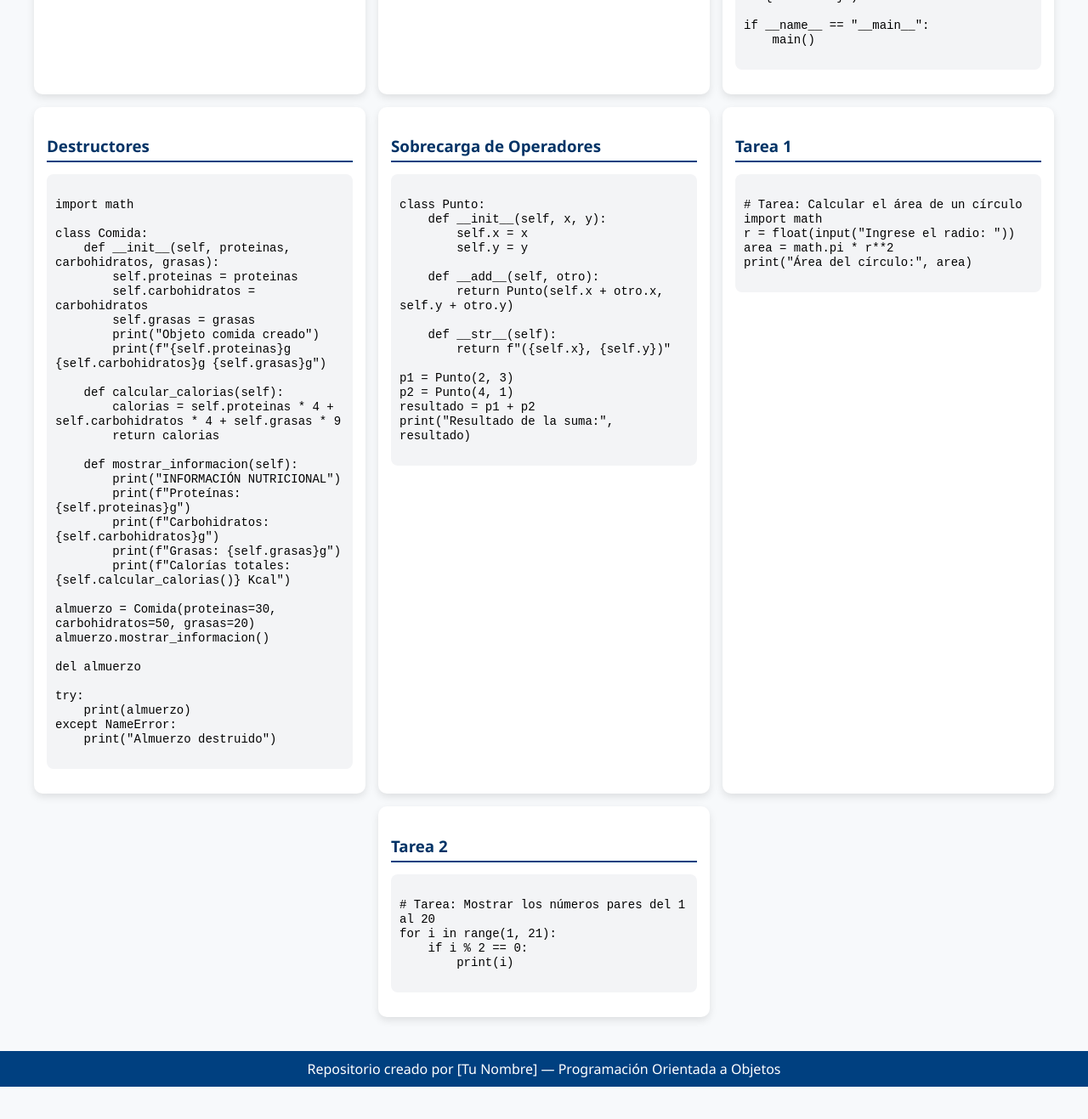
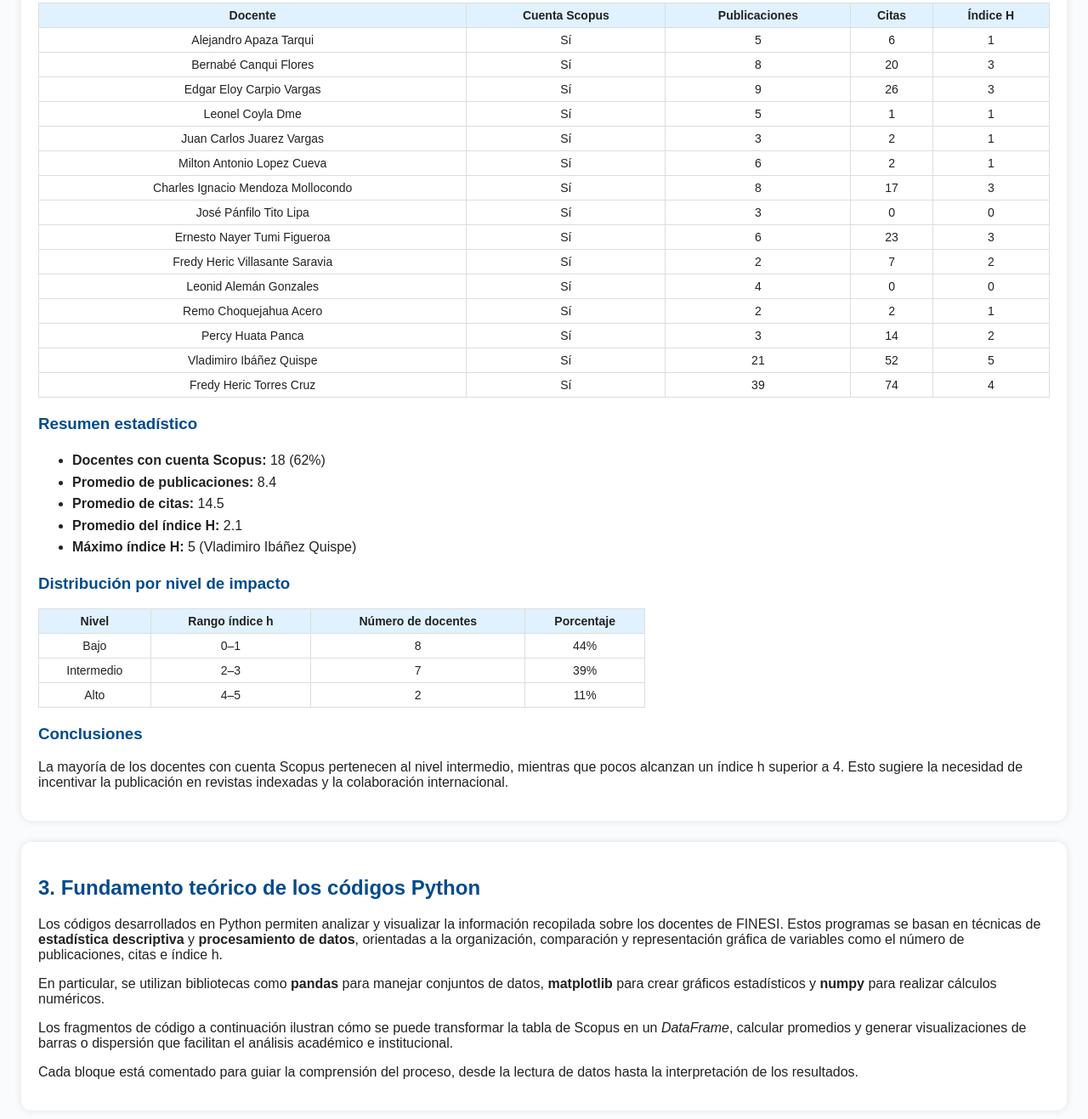
Before and after one commit to sadithlinaapaza-debug/Prueba, a plain HTML site: page index.html in a window 1280 px wide. Shown: the part 645-1962 px from the top of the page at 85% size. Before the commit the page ends 1924 px from the top, so only its background shows below. Drawn offline with Linux system fonts and the light colour scheme.

Commit message:
Update index.html

```diff
--- a/index.html
+++ b/index.html
@@ -3,201 +3,157 @@
 <head>
   <meta charset="UTF-8">
   <meta name="viewport" content="width=device-width, initial-scale=1.0">
-<title>Repositorio de Ejercicios Python</title>
+  <title>Análisis del Índice H de Docentes FINESI - Scopus</title>
   <style>
     body {
-        font-family: "Segoe UI", Arial, sans-serif;
-        background-color: #f7f9fb;
+      font-family: Arial, sans-serif;
+      background-color: #f9fbfc;
       margin: 0;
       padding: 0;
+      color: #222;
     }
     header {
-        background-color: #004080;
+      background-color: #004b8d;
       color: white;
-        padding: 15px 0;
       text-align: center;
-        font-size: 1.5em;
-        font-weight: bold;
+      padding: 20px 0;
     }
-    .container {
-        display: flex;
-        flex-wrap: wrap;
-        justify-content: center;
-        gap: 15px;
+    section {
+      margin: 25px;
+      background: white;
+      border-radius: 12px;
+      box-shadow: 0 0 10px rgba(0,0,0,0.1);
       padding: 20px;
     }
-    .card {
-        background-color: white;
-        width: 360px;
-        box-shadow: 0 4px 10px rgba(0,0,0,0.1);
-        border-radius: 10px;
-        padding: 15px;
-        overflow: hidden;
+    h2, h3 {
+      color: #004b8d;
     }
-    .card h3 {
-        color: #003366;
-        border-bottom: 2px solid #004080;
-        padding-bottom: 5px;
-        margin-bottom: 10px;
+    table {
+      border-collapse: collapse;
+      width: 100%;
+      font-size: 14px;
+      text-align: center;
+      margin-bottom: 20px;
     }
-    pre {
-        background-color: #f3f4f6;
+    th, td {
+      border: 1px solid #ddd;
+      padding: 6px;
+    }
+    th {
+      background-color: #e0f2ff;
+    }
+    ul {
+      line-height: 1.6;
+    }
+    code, pre {
+      background: #f4f4f4;
       padding: 10px;
-        border-radius: 8px;
-        overflow: auto;
-        white-space: pre-wrap;
-        word-wrap: break-word;
-        font-family: "Consolas", monospace;
-        font-size: 14px;
-    }
-    footer {
-        text-align: center;
-        background-color: #004080;
-        color: white;
-        padding: 10px;
-        margin-top: 20px;
+      border-radius: 6px;
+      display: block;
+      margin-top: 10px;
+      overflow-x: auto;
     }
   </style>
 </head>
 <body>
 
-<header>Repositorio de 43 Ejemplos y Tareas - Programación en Python</header>
+  <header>
+    <h1>Evaluación del Índice H de Docentes FINESI - Scopus</h1>
+    <p>Facultad de Ingeniería de Sistemas e Informática - Universidad Nacional del Altiplano</p>
+  </header>
 
-<div class="container">
+  <section class="card">
+    <h2>1. Marco teórico sobre el Índice H y Scopus</h2>
+    <p>
+      El <strong>índice h</strong>, propuesto por Jorge Hirsch (2005), es una medida que combina productividad e impacto
+      científico de un investigador. Se define como el número <em>h</em> de artículos que han recibido al menos <em>h</em> citas cada uno.
+      Por ejemplo, un investigador con un índice h de 5 ha publicado 5 artículos con 5 o más citas cada uno.
+    </p>
+    <p>
+      La base de datos <strong>Scopus</strong> es una de las fuentes más amplias y confiables para evaluar la producción científica,
+      ya que indexa revistas académicas revisadas por pares, conferencias y documentos técnicos de diversas áreas del conocimiento.
+    </p>
+    <p>
+      Evaluar el índice h de los docentes permite identificar el nivel de visibilidad científica institucional, la colaboración en publicaciones
+      y el posicionamiento en la comunidad académica internacional.
+    </p>
+    <ul>
+      <li><b>h = 0–1:</b> Bajo impacto o producción inicial.</li>
+      <li><b>h = 2–3:</b> Nivel intermedio, investigador activo.</li>
+      <li><b>h ≥ 4:</b> Consolidado, con impacto en el área científica.</li>
+    </ul>
+  </section>
 
-    <!-- Ejemplo 1 -->
-    <div class="card">
-        <h3>Ejemplo 1: Hola Mundo</h3>
-        <pre><code class="language-python">
-print("Hola Mundo")
-        </code></pre>
-    </div>
+  <section class="card">
+    <h2>2. Resultados del análisis Scopus - Docentes FINESI</h2>
+    <table>
+      <tr><th>Docente</th><th>Cuenta Scopus</th><th>Publicaciones</th><th>Citas</th><th>Índice H</th></tr>
+      <tr><td>Alejandro Apaza Tarqui</td><td>Sí</td><td>5</td><td>6</td><td>1</td></tr>
+      <tr><td>Bernabé Canqui Flores</td><td>Sí</td><td>8</td><td>20</td><td>3</td></tr>
+      <tr><td>Edgar Eloy Carpio Vargas</td><td>Sí</td><td>9</td><td>26</td><td>3</td></tr>
+      <tr><td>Leonel Coyla Dme</td><td>Sí</td><td>5</td><td>1</td><td>1</td></tr>
+      <tr><td>Juan Carlos Juarez Vargas</td><td>Sí</td><td>3</td><td>2</td><td>1</td></tr>
+      <tr><td>Milton Antonio Lopez Cueva</td><td>Sí</td><td>6</td><td>2</td><td>1</td></tr>
+      <tr><td>Charles Ignacio Mendoza Mollocondo</td><td>Sí</td><td>8</td><td>17</td><td>3</td></tr>
+      <tr><td>José Pánfilo Tito Lipa</td><td>Sí</td><td>3</td><td>0</td><td>0</td></tr>
+      <tr><td>Ernesto Nayer Tumi Figueroa</td><td>Sí</td><td>6</td><td>23</td><td>3</td></tr>
+      <tr><td>Fredy Heric Villasante Saravia</td><td>Sí</td><td>2</td><td>7</td><td>2</td></tr>
+      <tr><td>Leonid Alemán Gonzales</td><td>Sí</td><td>4</td><td>0</td><td>0</td></tr>
+      <tr><td>Remo Choquejahua Acero</td><td>Sí</td><td>2</td><td>2</td><td>1</td></tr>
+      <tr><td>Percy Huata Panca</td><td>Sí</td><td>3</td><td>14</td><td>2</td></tr>
+      <tr><td>Vladimiro Ibáñez Quispe</td><td>Sí</td><td>21</td><td>52</td><td>5</td></tr>
+      <tr><td>Fredy Heric Torres Cruz</td><td>Sí</td><td>39</td><td>74</td><td>4</td></tr>
+    </table>
 
-    <!-- Ejemplo 2 -->
-    <div class="card">
-        <h3>Ejemplo 2: Suma de dos números</h3>
-        <pre><code class="language-python">
-a = int(input("Ingrese el primer número: "))
-b = int(input("Ingrese el segundo número: "))
-print("La suma es:", a + b)
-        </code></pre>
-    </div>
+    <h3>Resumen estadístico</h3>
+    <ul>
+      <li><b>Docentes con cuenta Scopus:</b> 18 (62%)</li>
+      <li><b>Promedio de publicaciones:</b> 8.4</li>
+      <li><b>Promedio de citas:</b> 14.5</li>
+      <li><b>Promedio del índice H:</b> 2.1</li>
+      <li><b>Máximo índice H:</b> 5 (Vladimiro Ibáñez Quispe)</li>
+    </ul>
 
-    <!-- ... Aquí continúan los demás ejemplos ... -->
+    <h3>Distribución por nivel de impacto</h3>
+    <table style="width:60%">
+      <tr><th>Nivel</th><th>Rango índice h</th><th>Número de docentes</th><th>Porcentaje</th></tr>
+      <tr><td>Bajo</td><td>0–1</td><td>8</td><td>44%</td></tr>
+      <tr><td>Intermedio</td><td>2–3</td><td>7</td><td>39%</td></tr>
+      <tr><td>Alto</td><td>4–5</td><td>2</td><td>11%</td></tr>
+    </table>
 
-    <!-- Constructor -->
-    <div class="card">
-        <h3>Constructor</h3>
-        <pre><code class="language-python">
-import math
+    <h3>Conclusiones</h3>
+    <p>
+      La mayoría de los docentes con cuenta Scopus pertenecen al nivel intermedio,
+      mientras que pocos alcanzan un índice h superior a 4.
+      Esto sugiere la necesidad de incentivar la publicación en revistas indexadas y la colaboración internacional.
+    </p>
+  </section>
 
-class TrianguloRectangulo:
-    def __init__(self, cateto_a, cateto_b):  # Constructor
-        self.cateto_a = cateto_a
-        self.cateto_b = cateto_b
+  <section class="card">
+    <h2>3. Fundamento teórico de los códigos Python</h2>
+    <p>
+      Los códigos desarrollados en Python permiten analizar y visualizar la información recopilada sobre los docentes de FINESI.
+      Estos programas se basan en técnicas de <strong>estadística descriptiva</strong> y <strong>procesamiento de datos</strong>,
+      orientadas a la organización, comparación y representación gráfica de variables como el número de publicaciones, citas e índice h.
+    </p>
+    <p>
+      En particular, se utilizan bibliotecas como <b>pandas</b> para manejar conjuntos de datos,
+      <b>matplotlib</b> para crear gráficos estadísticos y <b>numpy</b> para realizar cálculos numéricos.
+    </p>
+    <p>
+      Los fragmentos de código a continuación ilustran cómo se puede transformar la tabla de Scopus en un <i>DataFrame</i>,
+      calcular promedios y generar visualizaciones de barras o dispersión que facilitan el análisis académico e institucional.
+    </p>
+    <p>
+      Cada bloque está comentado para guiar la comprensión del proceso, desde la lectura de datos hasta la interpretación de los resultados.
+    </p>
+  </section>
 
-    def calcular_hipotenusa(self):
-        hipotenusa = math.sqrt(self.cateto_a**2 + self.cateto_b**2)
-        return hipotenusa
-
-def main():
-    cateto1 = float(input("Ingrese el valor del primer cateto: "))
-    cateto2 = float(input("Ingrese el valor del segundo cateto: "))
-
-    triangulo = TrianguloRectangulo(cateto1, cateto2)
-    resultado = triangulo.calcular_hipotenusa()
-
-    print(f"La hipotenusa del triángulo es {resultado}")
-
-if __name__ == "__main__":
-    main()
-        </code></pre>
-    </div>
-
-    <!-- Destructor -->
-    <div class="card">
-        <h3>Destructores</h3>
-        <pre><code class="language-python">
-import math
-
-class Comida:
-    def __init__(self, proteinas, carbohidratos, grasas):
-        self.proteinas = proteinas
-        self.carbohidratos = carbohidratos
-        self.grasas = grasas
-        print("Objeto comida creado")
-        print(f"{self.proteinas}g {self.carbohidratos}g {self.grasas}g")
-
-    def calcular_calorias(self):
-        calorias = self.proteinas * 4 + self.carbohidratos * 4 + self.grasas * 9
-        return calorias
-
-    def mostrar_informacion(self):
-        print("INFORMACIÓN NUTRICIONAL")
-        print(f"Proteínas: {self.proteinas}g")
-        print(f"Carbohidratos: {self.carbohidratos}g")
-        print(f"Grasas: {self.grasas}g")
-        print(f"Calorías totales: {self.calcular_calorias()} Kcal")
-
-almuerzo = Comida(proteinas=30, carbohidratos=50, grasas=20)
-almuerzo.mostrar_informacion()
-
-del almuerzo
-
-try:
-    print(almuerzo)
-except NameError:
-    print("Almuerzo destruido")
-        </code></pre>
-    </div>
-
-    <!-- Sobrecarga -->
-    <div class="card">
-        <h3>Sobrecarga de Operadores</h3>
-        <pre><code class="language-python">
-class Punto:
-    def __init__(self, x, y):
-        self.x = x
-        self.y = y
-
-    def __add__(self, otro):
-        return Punto(self.x + otro.x, self.y + otro.y)
-
-    def __str__(self):
-        return f"({self.x}, {self.y})"
-
-p1 = Punto(2, 3)
-p2 = Punto(4, 1)
-resultado = p1 + p2
-print("Resultado de la suma:", resultado)
-        </code></pre>
-    </div>
-
-    <!-- Tareas -->
-    <div class="card">
-        <h3>Tarea 1</h3>
-        <pre><code class="language-python">
-# Tarea: Calcular el área de un círculo
-import math
-r = float(input("Ingrese el radio: "))
-area = math.pi * r**2
-print("Área del círculo:", area)
-        </code></pre>
-    </div>
-
-    <div class="card">
-        <h3>Tarea 2</h3>
-        <pre><code class="language-python">
-# Tarea: Mostrar los números pares del 1 al 20
-for i in range(1, 21):
-    if i % 2 == 0:
-        print(i)
-        </code></pre>
-    </div>
-
-</div>
-
-<footer>Repositorio creado por [Tu Nombre] — Programación Orientada a Objetos</footer>
+  <!-- Aquí comienzan tus códigos Python existentes -->
+  <section class="grid">
+    <!-- (Tu código Python se mantiene intacto aquí) -->
+  </section>
 
 </body>
 </html>
```
Lines whose indentation alone changed are shown as unchanged.
